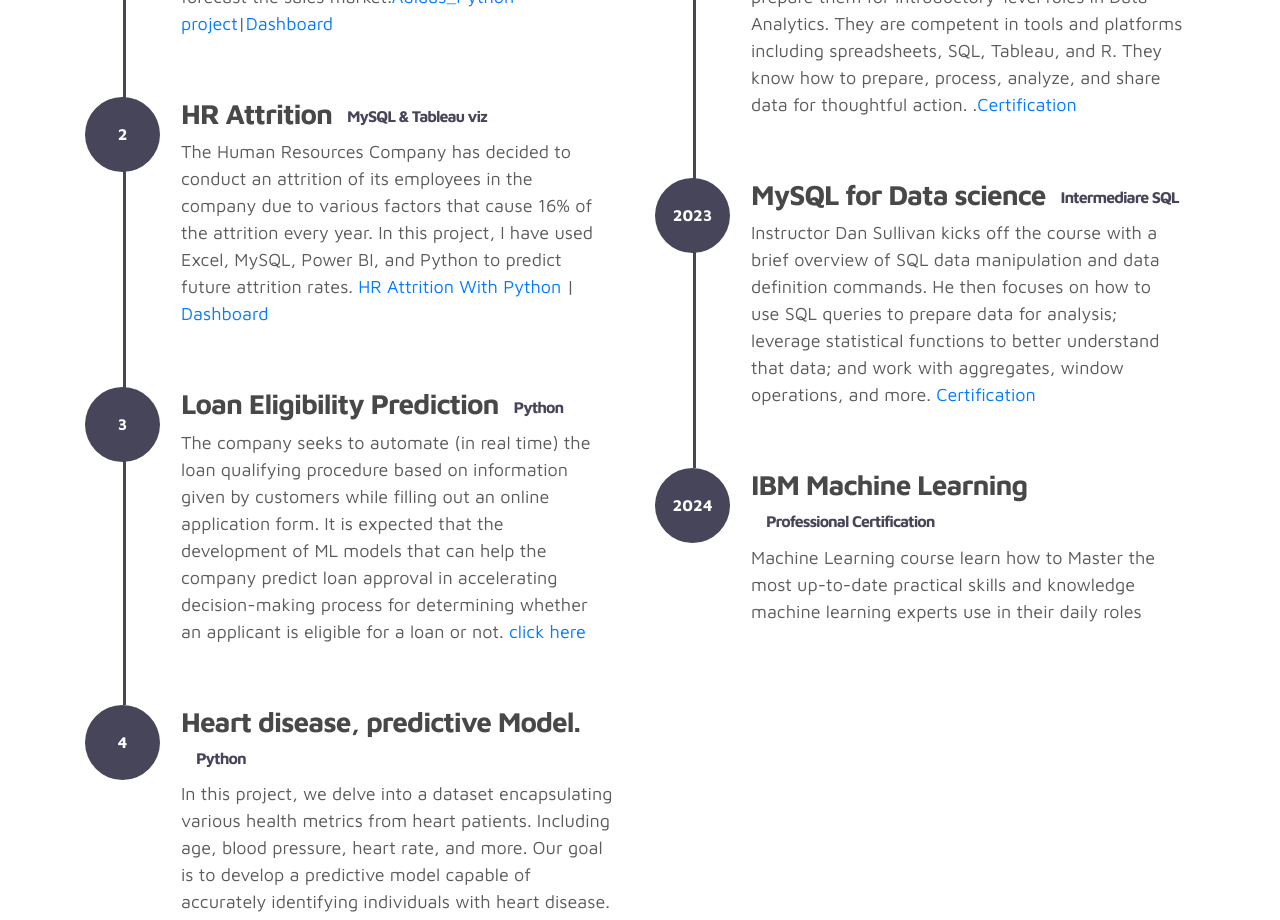
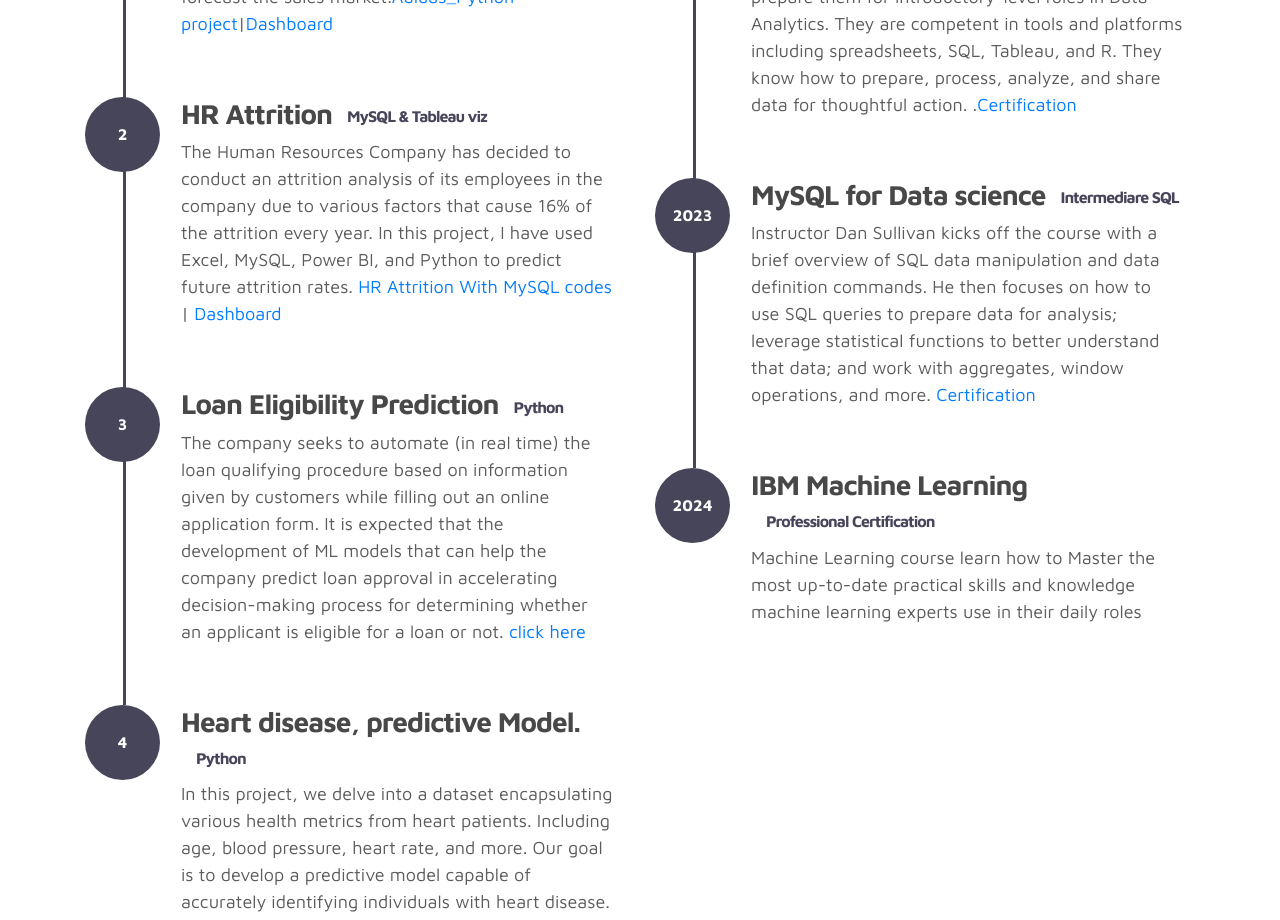
Before and after one commit to JoshuaKab/sa, a plain HTML site: page index.html in a window 1280 px wide. Shown: the part 2040-2960 px from the top of the page. Drawn offline with Linux system fonts and the light colour scheme.

Commit message:
Update index.html

```diff
--- a/index.html
+++ b/index.html
@@ -190,9 +190,9 @@ https://www.tooplate.com/view/2115-marvel
                             </div>
                             <div class="timeline-info">
                                 <h3><span>HR Attrition</span><small>MySQL & Tableau viz</small></h3>
-                                <p>The Human Resources Company has decided to conduct an attrition of its employees in the
+                                <p>The Human Resources Company has decided to conduct an attrition analysis of its employees in the
                                   company due to various factors that cause 16% of the attrition every year. In this project,
-                                   I have used Excel, MySQL, Power BI, and Python to predict future attrition rates. <a href="https://github.com/JoshuaKab/Loan-prediction-/blob/main/HR%20Employee%20Attrition%20project.ipynb">HR Attrition With Python  </a>| <a href="https://public.tableau.com/app/profile/joshua.k.1176/viz/HRAttrition_17095482069250/Dashboard1">Dashboard</a> </p>
+                                   I have used Excel, MySQL, Power BI, and Python to predict future attrition rates. <a href="https://github.com/JoshuaKab/SQL_SERVER_Project/blob/main/HR_Analytics%20project.sql">HR Attrition With MySQL codes  </a>| <a href="https://public.tableau.com/app/profile/joshua.k.1176/viz/HRAttrition_17095482069250/Dashboard1">Dashboard</a> </p>
                             </div>
                         </div>
 
```
